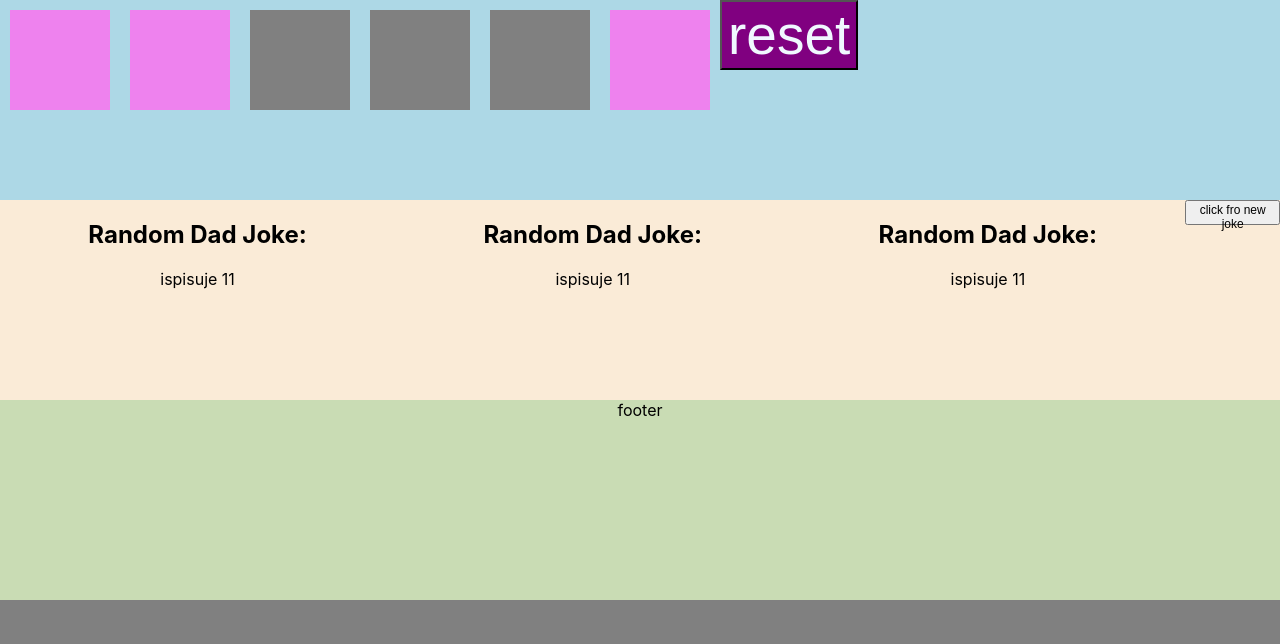
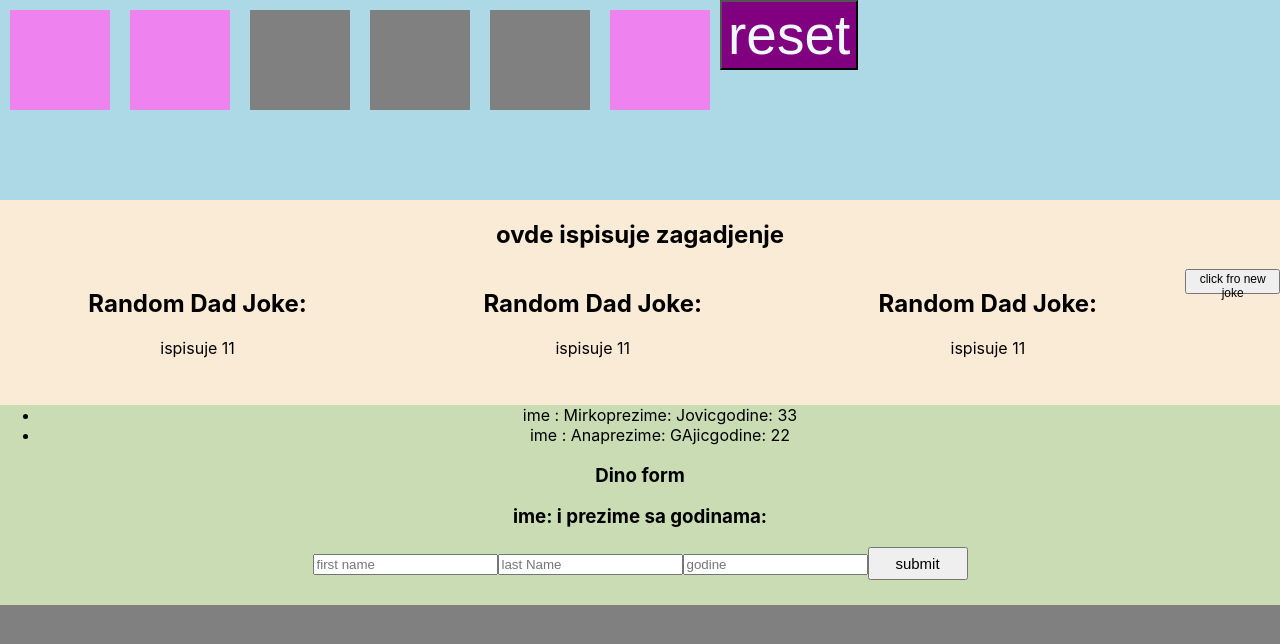
Before and after one commit to ProfesorZarko/zadatak01, a React (Create React App) app: page /dino in a window 1280 px wide. Shown: the top 644 px of the page. Built offline with nearby package versions, Linux system fonts and the light colour scheme; no server answers.

Commit message:
prognoza

```diff
--- a/src/Dino/Dino.css
+++ b/src/Dino/Dino.css
@@ -2,7 +2,7 @@
     background-color: antiquewhite;
 
 }
-.upper, .middle, .footer{
+.upper, .footer{
     height: 200px;
 }
 .upper{
@@ -21,6 +21,7 @@
 }
 .middle{
     display: flex;
+    height: 120px;
 }
 .GPTJoke{
     width: 33%;
--- /dev/null
+++ b/src/Dino/DinoForm.jsx
@@ -0,0 +1,50 @@
+import React,{useState} from 'react'
+
+export default function DinoForm({addUser}) {
+    const [inputData, setInputData] = useState({name:"" , lastName: "" , age:""})
+    const handleChange=(e)=>{
+        e.preventDefault();
+        setInputData((prevValue)=>{
+            return{...prevValue, [e.target.name]:e.target.value}
+        })
+    };
+    const handleClick=(e)=>{
+        e.preventDefault();
+        addUser(inputData);
+        setInputData({name:"" , lastName: "" , age:""});
+    }
+  return (
+    <div>
+        <h3>Dino form</h3>
+        <h3>ime: {inputData.name} i prezime {inputData.lastName}  sa godinama: {inputData.age}</h3>
+        <form >
+    <input
+     type="text"
+     placeholder='first name'
+     name='name'
+     id='name'
+     value={inputData.name}
+     onChange={handleChange}
+     />
+     <input
+        type ="text"
+        placeholder='last Name'
+        name='lastName'
+        id="lastName"
+        value={inputData.lastName}
+        onChange={handleChange}
+     />
+     <input
+        type='number'
+        placeholder='godine'
+        name='age'
+        id='age'
+        value={inputData.age}
+        onChange={handleChange}
+     />
+    <button style={{height: 33 , width: 100, fontSize:15}}
+        onClick={handleClick}
+     >submit</button>
+</form></div>
+  )
+}
--- /dev/null
+++ b/src/Dino/DinoGrid.jsx
@@ -0,0 +1,30 @@
+import React, { useState } from 'react'
+import DinoForm from './DinoForm'
+
+export default function DinoGrid() {
+    const [items, setItems] = useState([
+        {name:"Mirko" , lastName: "Jovic" , age:"33"},
+        {name:"Ana" , lastName: "GAjic" , age:"22"}])
+
+    const addUser=(jjU)=>{
+        setItems(prevItems=>{
+            return([...prevItems, jjU])
+        })
+    }
+  return (
+    <div>
+        <ul>
+            {items.map((item, index)=>{
+                return(<li>
+                    ime : {item.name}
+                    prezime: {item.lastName}
+                    godine: {item.age}
+                </li>)
+            })}
+        </ul>
+        <DinoForm
+            addUser={addUser}
+        />
+    </div>
+  )
+}
--- /dev/null
+++ b/src/Dino/DinoPrognoza.jsx
@@ -0,0 +1,67 @@
+import React, { useState, useEffect } from 'react';
+import axios from 'axios';
+
+const API_KEY = "8efd02a313e23eeea1d277a2a0fcc9c6";
+const LAT = 44.446028;
+const LON = 20.690680;
+const url = `https://api.openweathermap.org/data/2.5/air_pollution?lat=${LAT}&lon=${LON}&appid=${API_KEY}`;
+/*
+
+{"coord":{"lon":20.6907,"lat":44.446},"list":[{"main":{"aqi":2},"components":{"co":323.77,"no":0.01,"no2":18.34,"o3":36.48,"so2":25.51,"pm2_5":17.66,"pm10":26.19,"nh3":4.12},"dt":1705173236}]}
+
+{
+    "coord": {
+        "lon": 20.6907,
+        "lat": 44.446
+    },
+    "list": [
+        {
+            "main": {
+                "aqi": 2
+            },
+            "components": {
+                "co": 323.77,
+                "no": 0.01,
+                "no2": 18.34,
+                "o3": 36.48,
+                "so2": 25.51,
+                "pm2_5": 17.66,
+                "pm10": 26.19,
+                "nh3": 4.12
+            },
+            "dt": 1705173895
+        }
+    ]
+}
+
+*/
+
+
+export default function DinoPrognoza() {
+    const [vrednostZagadjenja, setVrednostZagadjenja] = useState()
+    useEffect(() => {
+        const fetchZagadjenje = async () => {
+          try {
+            const response = await axios.get(url);
+
+            // Extract the joke from the response data
+            const { data } = response;
+            console.log("data>>>", data)
+            setVrednostZagadjenja(data);
+          } catch (error) {
+            console.error('Error fetching joke:', error);
+          }
+        };
+        fetchZagadjenje();
+    }, []); // Empty dependency array ensures the effect runs once after the initial render
+
+
+
+    console.log("vrednostZagadjenja", vrednostZagadjenja)
+  return (
+    <div>
+        <h2>ovde ispisuje zagadjenje</h2>
+        <div>{vrednostZagadjenja && vrednostZagadjenja.list[0].components.pm10}</div>
+    </div>
+  )
+}
--- a/src/pages/Dino.jsx
+++ b/src/pages/Dino.jsx
@@ -2,6 +2,8 @@ import React, { useState } from 'react';
 import "../Dino/Dino.css"
 import Kutija from '../Dino/Kutija';
 import GPTJoke from "../Dino/GPTJoke"
+import DinoGrid from '../Dino/DinoGrid';
+import DinoPrognoza from '../Dino/DinoPrognoza';
 
 export default function Dino() {
     const [count , setCount] = useState(11)
@@ -29,6 +31,7 @@ export default function Dino() {
             })}
             <button onClick={reset} className='btnReset'>reset</button>
         </div>
+        <DinoPrognoza />
         <div className='middle'>
             <GPTJoke count ={count}/>
             <GPTJoke count ={count}/>
@@ -38,7 +41,11 @@ export default function Dino() {
                 onClick={()=>{setCount(count + 1)}}
                 >click fro new joke</button>
         </div>
-        <div className='footer'>footer</div>
+        <div className='footer'>
+            <DinoGrid />
+
+
+        </div>
 
     </div>
   )
```
